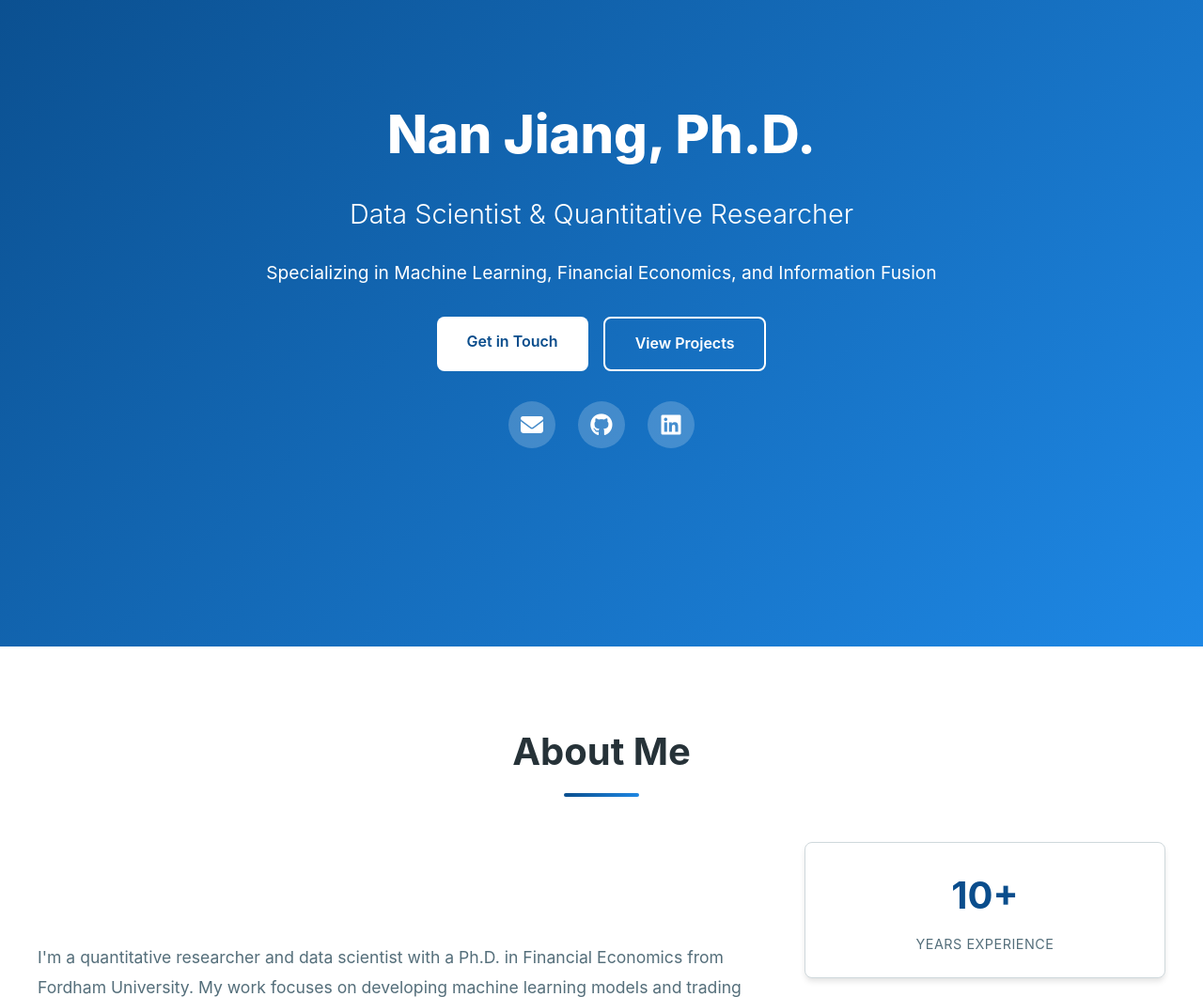
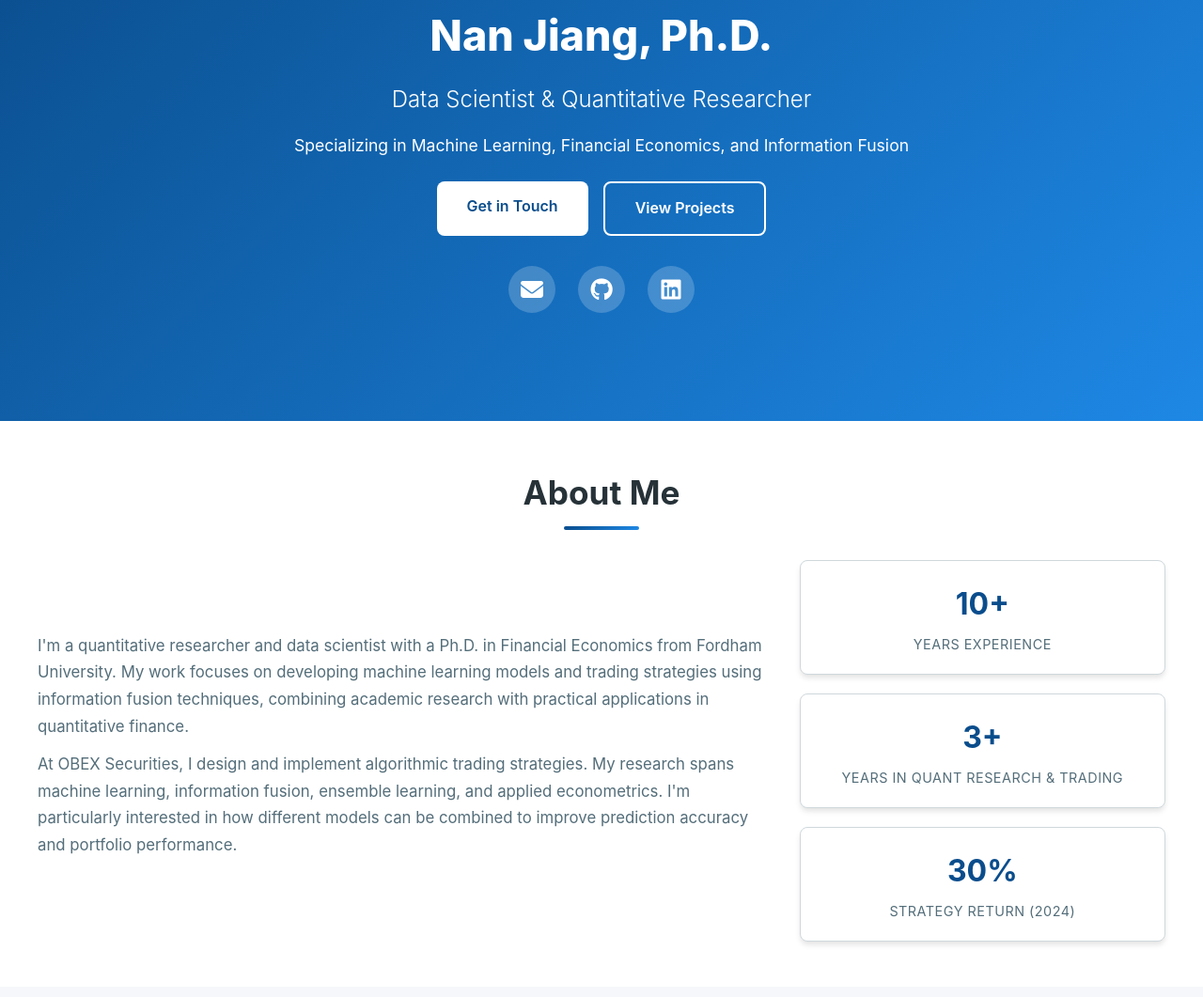
Before and after one commit to nathan-jiang/nathan-jiang.github.io, a plain HTML site: page index.html in a window 1280 px wide. Shown: the part 172-1233 px from the top of the page at 94% size. Drawn offline with Linux system fonts and the light colour scheme.

Commit message:
Make layout more compact with reduced spacing and padding

```diff
--- a/css/style.css
+++ b/css/style.css
@@ -108,7 +108,7 @@ img {
 
 /* ===== Hero Section ===== */
 .hero {
-    min-height: 100vh;
+    min-height: 70vh;
     display: flex;
     align-items: center;
     justify-content: center;
@@ -124,22 +124,22 @@ img {
 }
 
 .hero-title {
-    font-size: 3.5rem;
+    font-size: 2.8rem;
     font-weight: 800;
-    margin-bottom: 1rem;
+    margin-bottom: 0.75rem;
     animation: fadeInUp 0.8s ease;
 }
 
 .hero-subtitle {
-    font-size: 1.8rem;
+    font-size: 1.5rem;
     font-weight: 300;
-    margin-bottom: 1.5rem;
+    margin-bottom: 1rem;
     animation: fadeInUp 0.8s ease 0.2s both;
 }
 
 .hero-description {
-    font-size: 1.2rem;
-    margin-bottom: 2rem;
+    font-size: 1.1rem;
+    margin-bottom: 1.5rem;
     opacity: 0.9;
     animation: fadeInUp 0.8s ease 0.4s both;
 }
@@ -210,7 +210,7 @@ img {
 
 /* ===== Sections ===== */
 .section {
-    padding: 5rem 2rem;
+    padding: 3rem 2rem;
 }
 
 .bg-light {
@@ -223,13 +223,13 @@ img {
 }
 
 .section-title {
-    font-size: 2.5rem;
+    font-size: 2.2rem;
     font-weight: 700;
     text-align: center;
-    margin-bottom: 3rem;
+    margin-bottom: 2rem;
     color: var(--text-dark);
     position: relative;
-    padding-bottom: 1rem;
+    padding-bottom: 0.75rem;
 }
 
 .section-title::after {
@@ -248,26 +248,26 @@ img {
 .about-content {
     display: grid;
     grid-template-columns: 2fr 1fr;
-    gap: 3rem;
+    gap: 2rem;
     align-items: center;
 }
 
 .about-text p {
-    font-size: 1.1rem;
-    line-height: 1.8;
+    font-size: 1.05rem;
+    line-height: 1.7;
     color: var(--text-light);
-    margin-bottom: 1rem;
+    margin-bottom: 0.75rem;
 }
 
 .about-stats {
     display: flex;
     flex-direction: column;
-    gap: 2rem;
+    gap: 1.25rem;
 }
 
 .stat {
     text-align: center;
-    padding: 1.5rem;
+    padding: 1.25rem;
     background-color: var(--bg-white);
     border-radius: 0.5rem;
     box-shadow: var(--shadow-md);
@@ -282,10 +282,10 @@ img {
 }
 
 .stat h3 {
-    font-size: 2.5rem;
+    font-size: 2rem;
     font-weight: 700;
     color: var(--primary-color);
-    margin-bottom: 0.5rem;
+    margin-bottom: 0.35rem;
 }
 
 .stat p {
@@ -313,7 +313,7 @@ img {
 
 .timeline-item {
     position: relative;
-    margin-bottom: 3rem;
+    margin-bottom: 2rem;
 }
 
 .timeline-item::before {
@@ -363,13 +363,13 @@ img {
 .projects-grid {
     display: grid;
     grid-template-columns: repeat(auto-fit, minmax(320px, 1fr));
-    gap: 2rem;
+    gap: 1.5rem;
 }
 
 .project-card {
     background-color: var(--bg-white);
     border-radius: 0.75rem;
-    padding: 2rem;
+    padding: 1.5rem;
     box-shadow: var(--shadow-md);
     transition: var(--transition);
     border: 1px solid var(--border-color);
@@ -460,12 +460,12 @@ img {
 .education-grid {
     display: grid;
     grid-template-columns: repeat(auto-fit, minmax(300px, 1fr));
-    gap: 2rem;
+    gap: 1.5rem;
 }
 
 .education-card {
     background-color: var(--bg-white);
-    padding: 2rem;
+    padding: 1.5rem;
     border-radius: 0.75rem;
     box-shadow: var(--shadow-md);
     text-align: center;
@@ -519,12 +519,12 @@ img {
 .skills-grid {
     display: grid;
     grid-template-columns: repeat(auto-fit, minmax(280px, 1fr));
-    gap: 2rem;
+    gap: 1.5rem;
 }
 
 .skill-category {
     background-color: var(--bg-white);
-    padding: 2rem;
+    padding: 1.5rem;
     border-radius: 0.75rem;
     box-shadow: var(--shadow-md);
     border: 1px solid var(--border-color);
@@ -537,8 +537,8 @@ img {
 }
 
 .skill-category h3 {
-    font-size: 1.2rem;
-    margin-bottom: 1.5rem;
+    font-size: 1.15rem;
+    margin-bottom: 1rem;
     color: var(--text-dark);
     display: flex;
     align-items: center;
```
